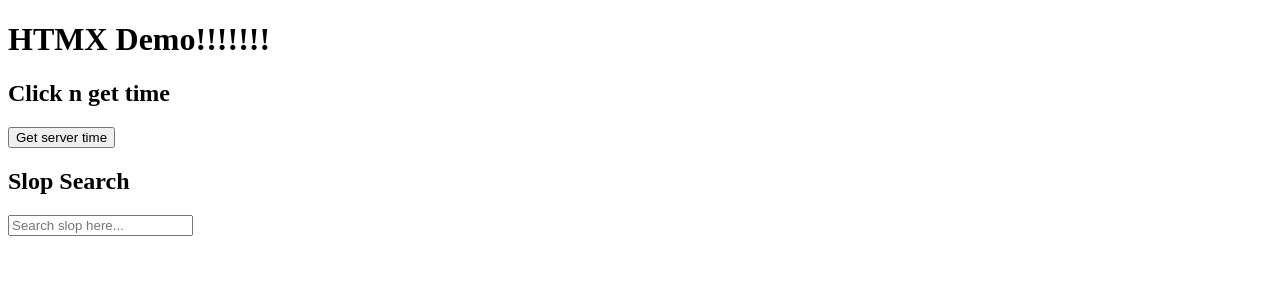
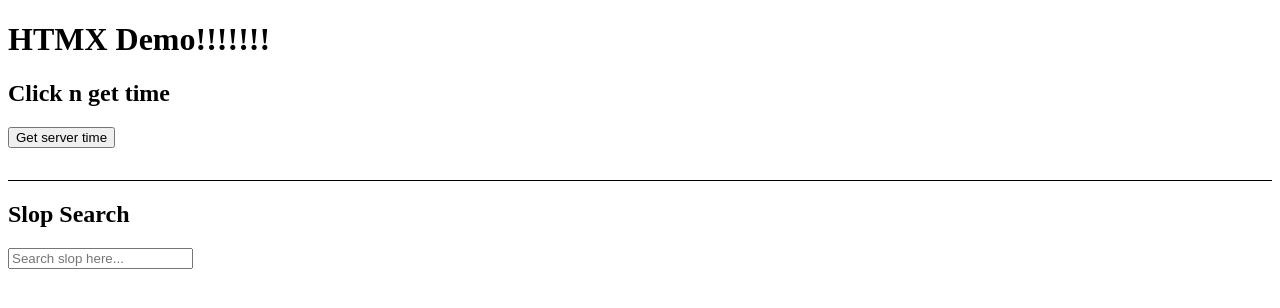
Before and after one commit to ameliavrieze/code-along-htmx-tech-share, a Flask app: page / in a window 1280 px wide. Shown: the top 308 px of the page. Run offline with Flask 3, Linux system fonts and the light colour scheme.

Commit message:
lalalalala

```diff
--- a/src/htmx_tech_share/server.py
+++ b/src/htmx_tech_share/server.py
@@ -18,7 +18,7 @@ def index():
 
 @app.route('/time', methods=["GET"])
 def server_time():
-    time.sleep(0.5) #artificial delay
+    time.sleep(0.5) #artificial delay to display load
     return f'<strong>Server time: {datetime.now():%H:%M:%S}</strong>'
 
 
@@ -27,7 +27,7 @@ def search():
     slop = request.args.get("slop","").strip().lower()
     matches = [s for s in slop_list if slop in s.lower()]
     if not matches:
-        return "<li>You haven't consumed enough slop yet, larper. (No matches)</li>"
+        return "<li>You haven't consumed enough slop yet, poser. (No matches)</li>"
     return "".join(f"<li>{s}</li>" for s in matches)
 
 # @app.route('/')
--- /dev/null
+++ b/src/htmx_tech_share/static/css/styles.css
@@ -0,0 +1,6 @@
+line {
+    display: block;
+    width: 100%;
+    border-bottom: 1px solid black;
+    margin-top: 2rem;
+}
--- a/src/htmx_tech_share/templates/index.html
+++ b/src/htmx_tech_share/templates/index.html
@@ -5,6 +5,7 @@
   <meta charset="utf-8">
   <title>htmx Basics</title>
   <script src="https://cdn.jsdelivr.net/npm/htmx.org@2.0.11/dist/htmx.min.js" integrity="sha384-2OatzQy1H+Zd/IIrjr1TcuDGqLXeHhbooAyJY1KdQMKnr4LZ22k31GBLdYKHmVjg" crossorigin="anonymous"></script>
+  <link rel="stylesheet" href="../static/css/styles.css">
 </head>
 <body>
     <h1>HTMX Demo!!!!!!!</h1>
@@ -15,6 +16,8 @@
         <span id="loadloadload" class="htmx-indicator">Getting time...</span>
         <div id="time-result"></div>
     </div>
+
+    <line></line>
 
     <div class="container">
         <h2>Slop Search</h2>
```
